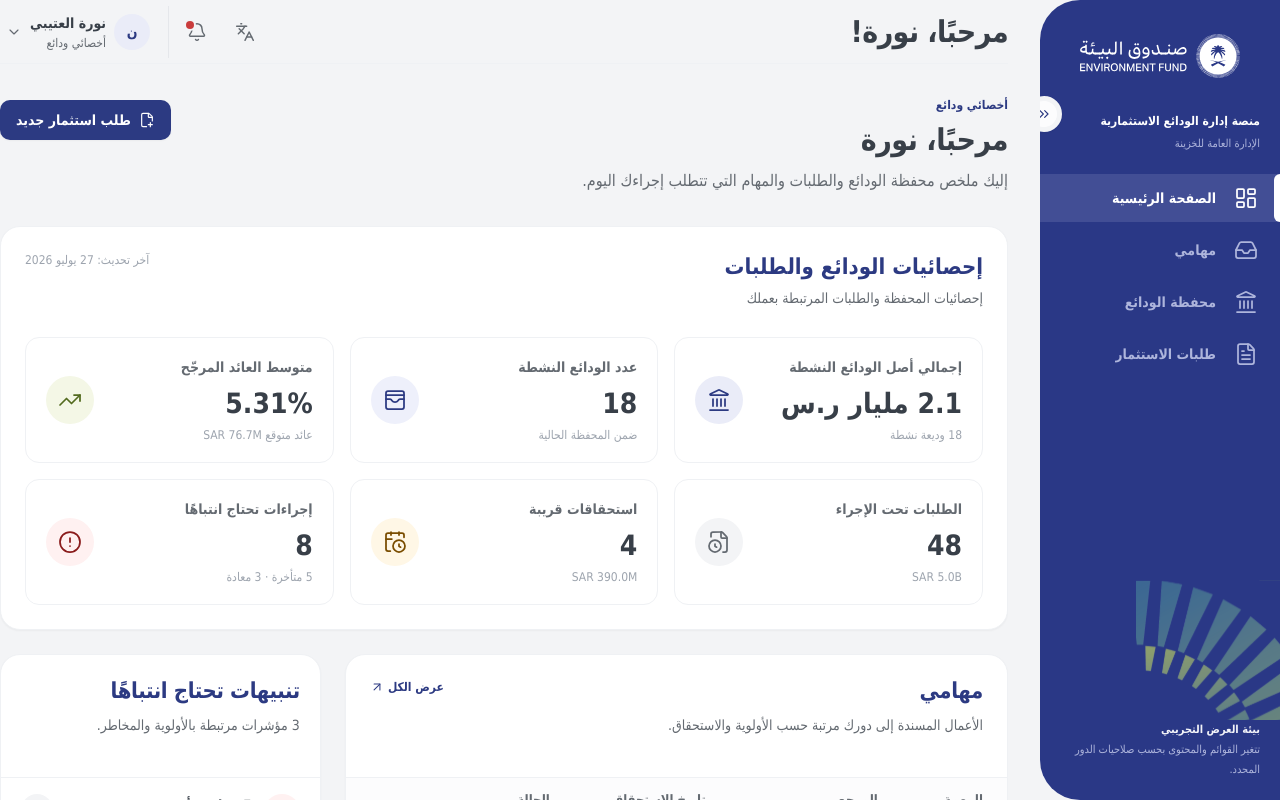
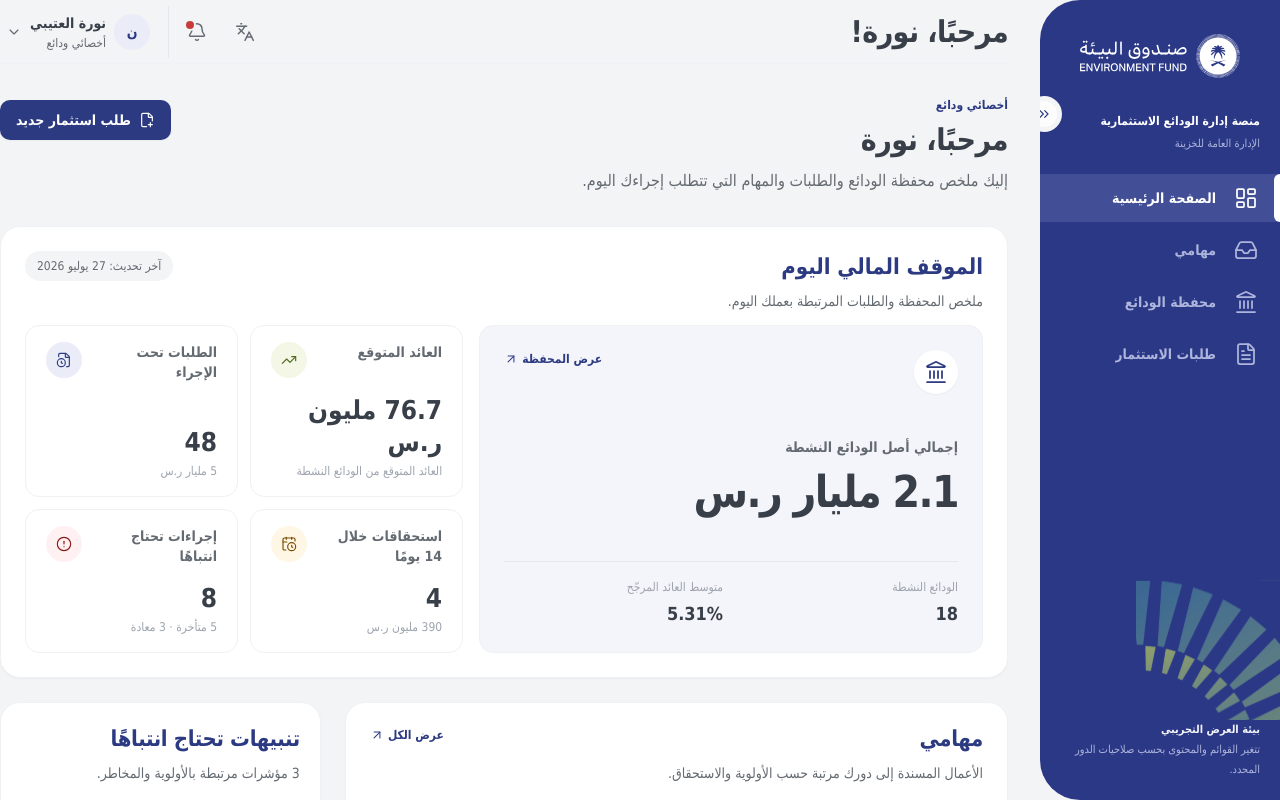
Before and after one commit to faenazi/ef-Deposit-management-prototype, a React (Vite) app in the folder src/: page / in a window 1280 px wide. Shown: the top 800 px of the page. Built offline with nearby package versions, Linux system fonts and the light colour scheme.

Commit message:
refactor(dashboard): establish financial information hierarchy

```diff
--- a/src/src/features/dashboard/ExecutiveSummary.tsx
+++ b/src/src/features/dashboard/ExecutiveSummary.tsx
@@ -1,11 +1,13 @@
+import type { ReactNode } from 'react'
 import {
+  ArrowUpLeft,
   CalendarClock,
   CircleAlert,
   FileClock,
   Landmark,
   TrendingUp,
-  WalletCards,
 } from 'lucide-react'
+import { Link } from 'react-router'
 
 import { FinancialValue } from '@/components/ui/FinancialValue'
 import { Icon } from '@/components/ui/Icon'
@@ -13,14 +15,14 @@ import { formatDate } from '@/lib/format'
 import type { DashboardSummary } from '@/services/dashboard-service'
 
 const summaryLabel: Record<DashboardSummary['roleId'], string> = {
-  'deposit-specialist': 'إحصائيات المحفظة والطلبات المرتبطة بعملك',
-  'treasury-general-manager': 'الموقف المالي والقرارات المعلقة',
-  'investment-treasury-executive': 'الموجز التنفيذي للمحفظة',
-  'investment-support': 'المحفظة والمراجعات التشغيلية',
-  'finance-reviewer': 'القيمة المالية قيد الإجراء',
-  'accounting-executor': 'المحفظة وعمليات التنفيذ',
-  'system-admin': 'ملخص بيانات المنصة التجريبية',
-  'read-only-user': 'الموجز المالي للمحفظة',
+  'deposit-specialist': 'ملخص المحفظة والطلبات المرتبطة بعملك اليوم.',
+  'treasury-general-manager': 'الموقف المالي والقرارات التي تحتاج متابعة الإدارة العامة للخزينة.',
+  'investment-treasury-executive': 'موجز تنفيذي لقيمة المحفظة والعائد والاستحقاقات ذات الأثر المالي.',
+  'investment-support': 'ملخص مالي للطلبات والمراجعات التشغيلية المرتبطة بدورك.',
+  'finance-reviewer': 'القيم المالية للطلبات الجارية وما ينتظر المراجعة والتنفيذ.',
+  'accounting-executor': 'ملخص المحفظة والعمليات التي وصلت إلى مرحلة التنفيذ المحاسبي.',
+  'system-admin': 'مؤشرات عامة من بيانات المنصة التجريبية دون صلاحيات قرار مالي.',
+  'read-only-user': 'عرض مختصر للموقف المالي دون إجراءات تنفيذية.',
 }
 
 export function ExecutiveSummary({ summary }: { summary: DashboardSummary }) {
@@ -31,50 +33,79 @@ export function ExecutiveSummary({ summary }: { summary: DashboardSummary }) {
       aria-labelledby="portfolio-summary-title"
       className="overflow-hidden rounded-xl border border-divider-soft bg-surface shadow-xs"
     >
-      <div className="flex flex-wrap items-start justify-between gap-3 px-5 pb-2 pt-5 md:px-6 md:pt-6">
+      <div className="flex flex-wrap items-start justify-between gap-4 px-5 pb-3 pt-5 md:px-6 md:pt-6">
         <div>
           <h2 id="portfolio-summary-title" className="text-h2 font-bold text-action-primary">
-            إحصائيات الودائع والطلبات
+            الموقف المالي اليوم
           </h2>
-          <p className="mt-1 text-body text-text-secondary">{summaryLabel[summary.roleId]}</p>
+          <p className="mt-1.5 max-w-2xl text-body leading-6 text-text-secondary">
+            {summaryLabel[summary.roleId]}
+          </p>
         </div>
-        <p className="text-small text-text-muted">آخر تحديث: {formatDate(summary.referenceDate)}</p>
+        <span className="rounded-full bg-canvas px-3 py-1.5 text-small font-medium text-text-secondary">
+          آخر تحديث: {formatDate(summary.referenceDate)}
+        </span>
       </div>
 
-      <div className="grid gap-4 p-5 md:grid-cols-2 md:px-6 md:pb-6 lg:grid-cols-3">
-        <SummaryMetric
-          icon={Landmark}
-          label="إجمالي أصل الودائع النشطة"
-          value={<FinancialValue value={summary.activeBanks.totalValue} kind="currency-compact" />}
-          context={`${summary.activeBanks.count} وديعة نشطة`}
-          tone="primary"
-        />
-        <SummaryMetric
-          icon={WalletCards}
-          label="عدد الودائع النشطة"
-          value={summary.activeBanks.count}
-          context="ضمن المحفظة الحالية"
-          tone="blue"
-        />
+      <div className="grid gap-4 px-5 pb-5 md:px-6 md:pb-6 lg:grid-cols-[minmax(0,1.15fr)_minmax(0,1fr)]">
+        <Link
+          to="/deposits"
+          aria-label="عرض محفظة الودائع"
+          className="group flex min-h-[248px] flex-col justify-between rounded-lg border border-divider-soft bg-surface-brand-muted p-5 transition-colors hover:border-border-strong md:p-6"
+        >
+          <div className="flex items-start justify-between gap-4">
+            <span className="flex size-11 items-center justify-center rounded-full bg-surface text-action-primary shadow-xs">
+              <Icon icon={Landmark} size="lg" />
+            </span>
+            <span className="inline-flex items-center gap-1 text-small font-semibold text-action-primary">
+              عرض المحفظة
+              <Icon icon={ArrowUpLeft} size="xs" mirrorInRtl />
+            </span>
+          </div>
+
+          <div className="mt-6">
+            <p className="text-body font-semibold text-text-secondary">إجمالي أصل الودائع النشطة</p>
+            <p className="ef-financial mt-2 text-[38px] font-bold leading-[1.2] tracking-[-0.035em] text-text-primary md:text-[44px]">
+              <FinancialValue value={summary.activeBanks.totalValue} kind="currency-compact" />
+            </p>
+          </div>
+
+          <div className="mt-6 grid grid-cols-2 gap-4 border-t border-border-default pt-4">
+            <div>
+              <p className="text-small text-text-muted">الودائع النشطة</p>
+              <p className="ef-financial mt-1 text-h3 font-bold text-text-primary">
+                {summary.activeBanks.count}
+              </p>
+            </div>
+            <div>
+              <p className="text-small text-text-muted">متوسط العائد المرجّح</p>
+              <p className="ef-financial mt-1 text-h3 font-bold text-text-primary">
+                <FinancialValue value={summary.weightedAverageReturn} kind="percent" />
+              </p>
+            </div>
+          </div>
+        </Link>
+
+        <div className="grid gap-3 sm:grid-cols-2">
           <SummaryMetric
             icon={TrendingUp}
-          label="متوسط العائد المرجّح"
-          value={<FinancialValue value={summary.weightedAverageReturn} kind="percent" />}
-          context={`عائد متوقع ${formatCompactInline(summary.totalExpectedReturn)}`}
+            label="العائد المتوقع"
+            value={<FinancialValue value={summary.totalExpectedReturn} kind="currency-compact" />}
+            context="العائد المتوقع من الودائع النشطة"
             tone="success"
           />
           <SummaryMetric
             icon={FileClock}
             label="الطلبات تحت الإجراء"
             value={summary.pendingRequests.count}
-          context={formatCompactInline(summary.pendingRequests.value)}
-          tone="neutral"
+            context={<FinancialValue value={summary.pendingRequests.value} kind="currency-compact" />}
+            tone="primary"
           />
           <SummaryMetric
             icon={CalendarClock}
-          label="استحقاقات قريبة"
+            label="استحقاقات خلال 14 يومًا"
             value={summary.approachingMaturity.count}
-          context={formatCompactInline(summary.approachingMaturity.value)}
+            context={<FinancialValue value={summary.approachingMaturity.value} kind="currency-compact" />}
             tone="warning"
           />
           <SummaryMetric
@@ -85,15 +116,14 @@ export function ExecutiveSummary({ summary }: { summary: DashboardSummary }) {
             tone="danger"
           />
         </div>
+      </div>
     </section>
   )
 }
 
 const toneClass = {
   primary: 'bg-surface-brand-soft text-action-primary',
-  blue: 'bg-info-bg text-info-text',
   success: 'bg-success-bg text-success-text',
-  neutral: 'bg-canvas text-text-secondary',
   warning: 'bg-warning-bg text-warning-text',
   danger: 'bg-danger-bg text-danger-text',
 }
@@ -107,29 +137,22 @@ function SummaryMetric({
 }: {
   icon: Parameters<typeof Icon>[0]['icon']
   label: string
-  value: React.ReactNode
-  context: string
+  value: ReactNode
+  context: ReactNode
   tone: keyof typeof toneClass
 }) {
   return (
-    <article className="flex min-h-[126px] items-center justify-between gap-4 rounded-lg border border-divider-soft bg-surface px-5 py-4">
-      <div className="min-w-0">
-        <p className="text-body font-semibold text-text-secondary">{label}</p>
-        <p className="ef-financial mt-2 text-[28px] font-bold leading-9 text-text-primary">{value}</p>
+    <article className="flex min-h-[118px] flex-col justify-between rounded-lg border border-divider-soft bg-surface px-4 py-4 md:px-5">
+      <div className="flex items-start justify-between gap-3">
+        <p className="text-body font-semibold leading-5 text-text-secondary">{label}</p>
+        <span className={`flex size-9 shrink-0 items-center justify-center rounded-full ${toneClass[tone]}`}>
+          <Icon icon={icon} size="sm" />
+        </span>
+      </div>
+      <div className="mt-4">
+        <p className="ef-financial text-[26px] font-bold leading-8 text-text-primary">{value}</p>
         <p className="mt-1 truncate text-small text-text-muted">{context}</p>
       </div>
-      <span className={`flex size-12 shrink-0 items-center justify-center rounded-full ${toneClass[tone]}`}>
-        <Icon icon={icon} size="lg" />
-      </span>
     </article>
   )
 }
-
-function formatCompactInline(value: number) {
-  return new Intl.NumberFormat('en-US', {
-    style: 'currency',
-    currency: 'SAR',
-    notation: 'compact',
-    maximumFractionDigits: 1,
-  }).format(value)
-}
```
Lines whose indentation alone changed are shown as unchanged.
